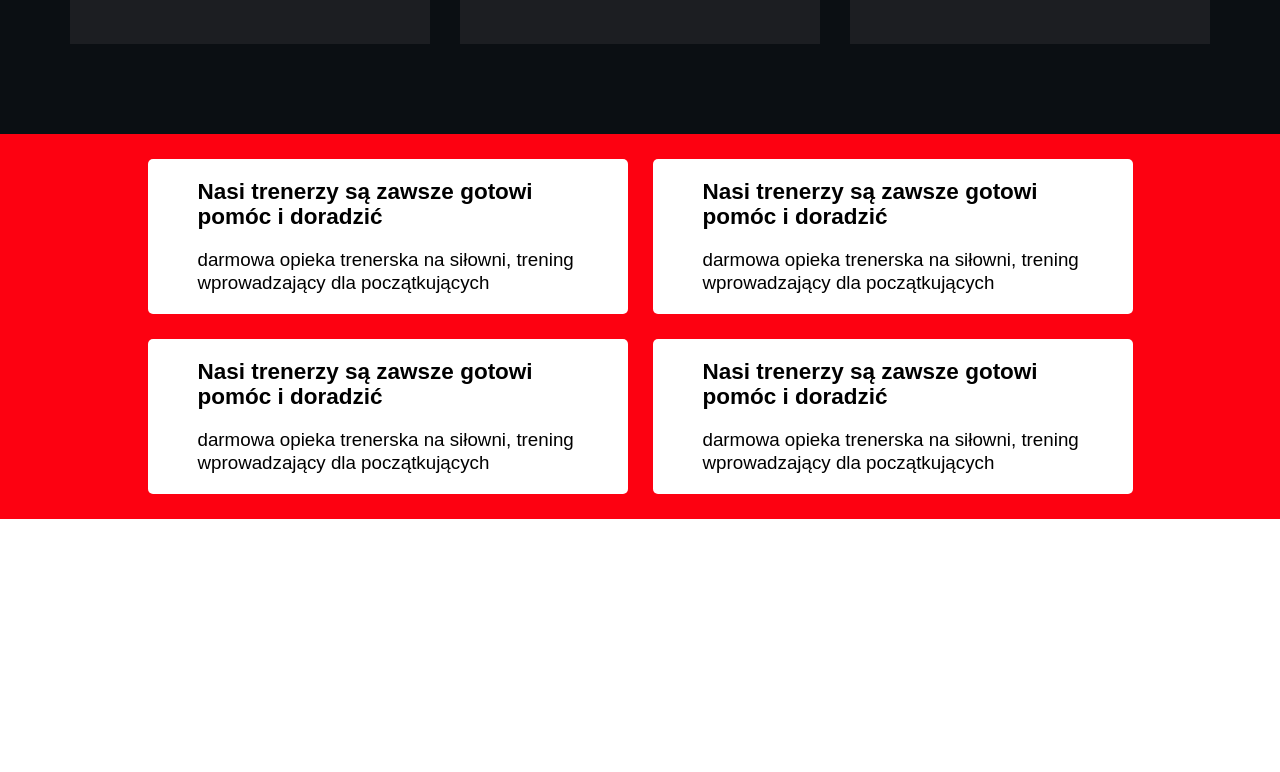
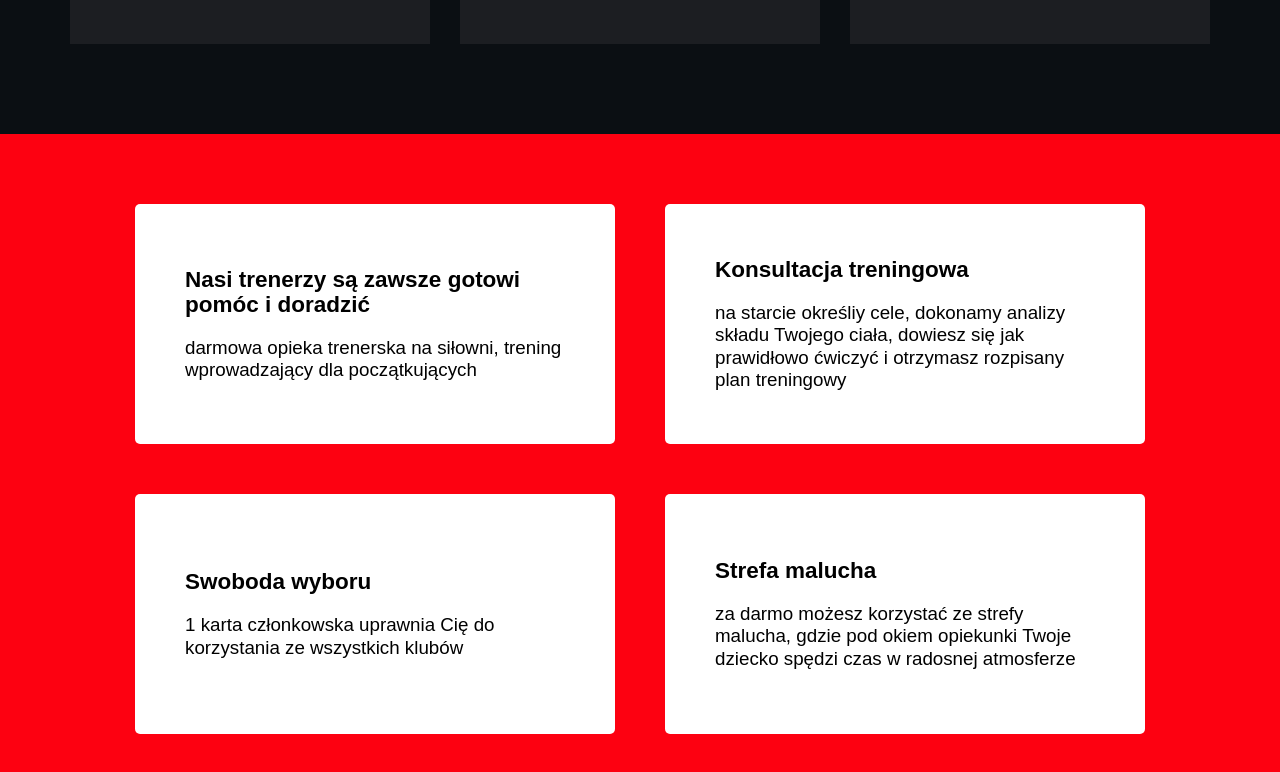
Before and after one commit to KarasJakub/Bella-Landing, an Astro site: page / in a window 1280 px wide. Shown: the part 2186-2958 px from the top of the page. Before the commit the page ends 2705 px from the top, so only its background shows below. Built offline with nearby package versions, Linux system fonts and the light colour scheme; Astro itself is replaced by a stand-in of ours.

Commit message:
finished advantages section

```diff
--- a/src/components/Advantages/Advantages.astro
+++ b/src/components/Advantages/Advantages.astro
@@ -1,10 +1,39 @@
 ---
 import AdvantagesCard from "components/Advantages/AdvantagesCard.astro"
+import ApproveBlackIcon from "assets/AdvantagesIcons/ApproveBlack.svg"
+import ApproveRedIcon from "assets/AdvantagesIcons/ApproveRed.svg"
+
+const Content = [
+    {
+        title: "Nasi trenerzy są zawsze gotowi pomóc i doradzić",
+        description: "darmowa opieka trenerska na siłowni, trening wprowadzający dla początkujących",
+        image: ApproveRedIcon
+    },
+    {
+        title: "Konsultacja treningowa",
+        description: "na starcie określiy cele, dokonamy analizy składu Twojego ciała, dowiesz się jak prawidłowo ćwiczyć i otrzymasz rozpisany plan treningowy",
+        image: ApproveBlackIcon
+    },
+    {
+        title: "Swoboda wyboru",
+        description: "1 karta członkowska uprawnia Cię do korzystania ze wszystkich klubów",
+        image: ApproveBlackIcon
+    },
+    {
+        title: "Strefa malucha",
+        description: "za darmo  możesz korzystać ze strefy malucha, gdzie pod okiem opiekunki Twoje dziecko spędzi czas w radosnej atmosferze",
+        image: ApproveRedIcon
+    },
+]
+
 ---
 
-<div class="bg-primaryRed w-full p-10 flex flex-col md:flex-row flex-wrap justify-center gap-10">
-    <AdvantagesCard />
-    <AdvantagesCard />
-    <AdvantagesCard />
-    <AdvantagesCard />
+<div class="bg-primaryRed w-full p-10 lg:p-28 flex flex-col md:flex-row flex-wrap justify-center gap-10">
+    <div class="flex flex-col flex-wrap justify-center gap-10 lg:gap-20 md:flex-row max-w-[140rem]">
+        {Content.map((item) => (
+        <AdvantagesCard title={item.title} description={item.description} image={item.image} />
+        ))}
+
+
+    </div>
 </div>
--- a/src/components/Advantages/AdvantagesCard.astro
+++ b/src/components/Advantages/AdvantagesCard.astro
@@ -1,12 +1,13 @@
 ---
 import ApproveBlackIcon from "assets/AdvantagesIcons/ApproveBlack.svg"
 import ApproveRedIcon from "assets/AdvantagesIcons/ApproveRed.svg"
+const { title, description, image } = Astro.props;
 ---
 
-<div class="w-full max-w-xl md:max-w-3xl bg-[#fff] p-8 pr-20 rounded-xl flex justify-center items-center">
-    <img src={ApproveBlackIcon} alt="" class=" max-h-16 mr-12">
+<div class="w-full md:max-w-3xl bg-[#fff] p-8 pr-20 rounded-xl flex justify-center items-center h-96 overflow-hidden">
+    <img src={image} alt="" class=" max-h-16 mr-12">
     <div class="flex flex-col justify-center items-center gap-8">
-        <h4 class="font-detail font-extrabold text-4xl">Nasi trenerzy są zawsze gotowi pomóc i doradzić</h4>
-        <p class="font-detail font-normal text-3xl">darmowa opieka trenerska na siłowni, trening wprowadzający dla początkujących</p>
+        <h4 class="font-detail font-extrabold text-4xl self-start">{title}</h4>
+        <p class="font-detail font-normal text-3xl">{description}</p>
     </div>
 </div>
--- a/src/layouts/Layout.astro
+++ b/src/layouts/Layout.astro
@@ -10,7 +10,7 @@
     <meta name="viewport" content="width=device-width" />
   </head>
   <body >
-		<main class="w-full  max-w-[1920px] mx-auto">
+		<main class="w-full mx-auto">
 			<slot />
 		</main>
   </body>
```
